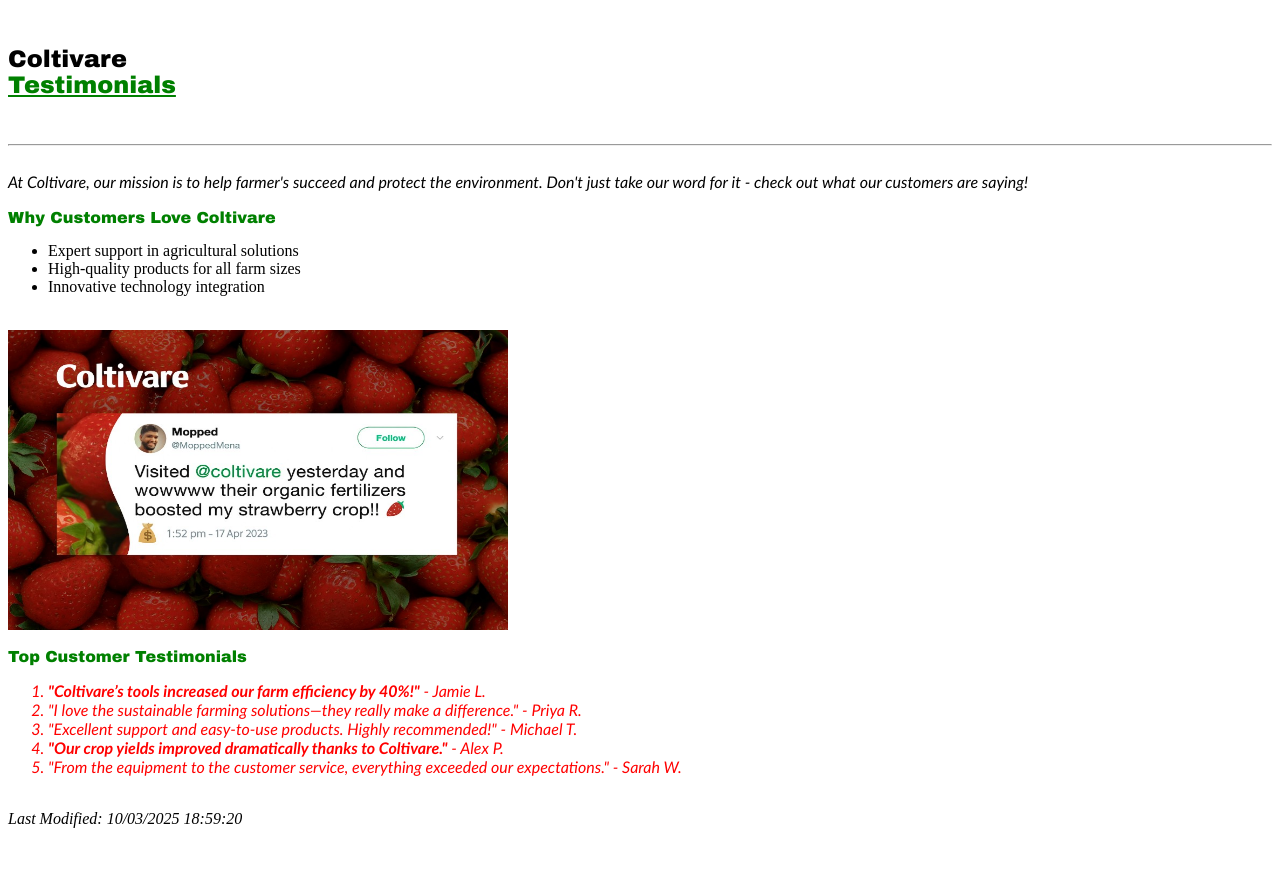
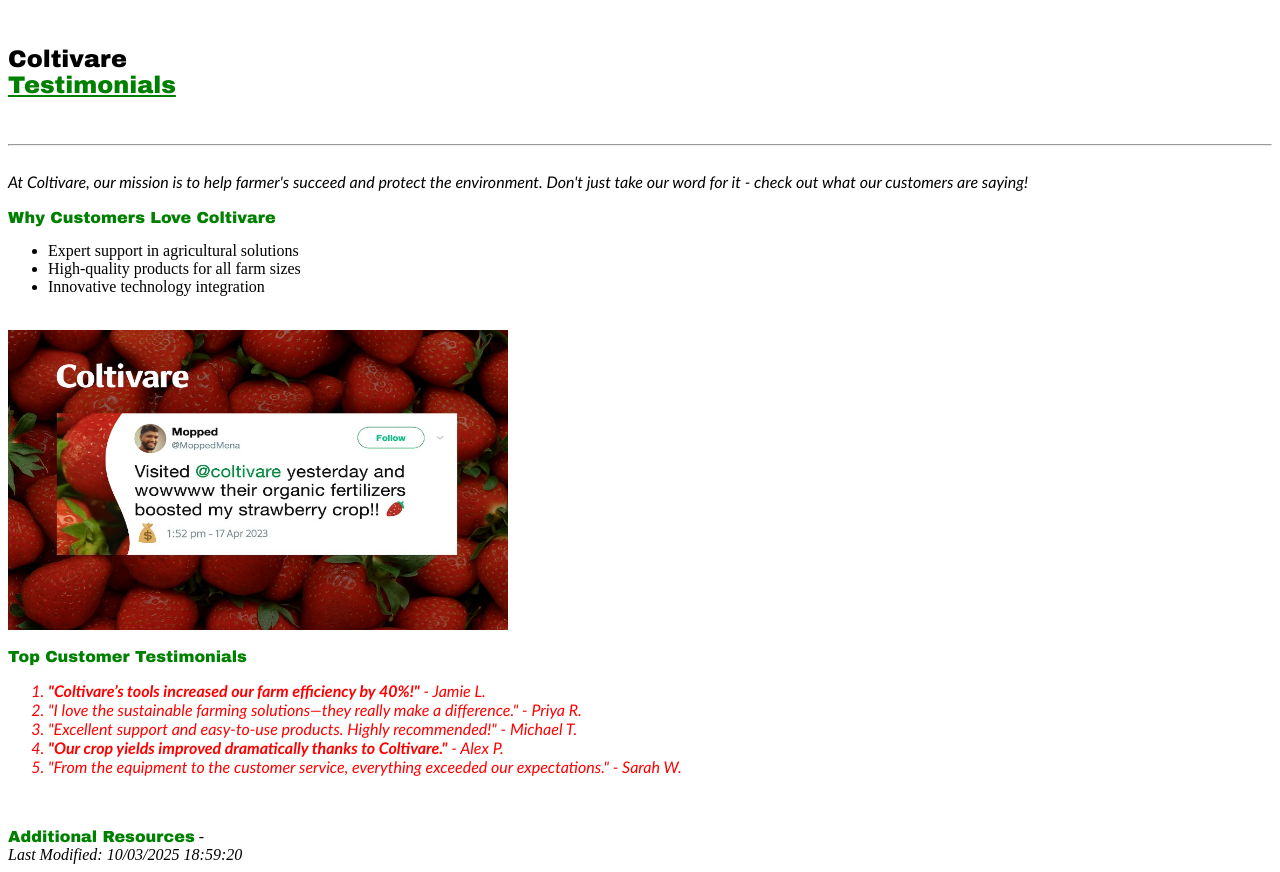
Before and after one commit to azachor/azachor.github.io, a plain HTML site: page index.html in a window 1280 px wide. Before the commit the page ends 836 px from the top, so only its background shows below. Drawn offline with Linux system fonts and the light colour scheme.

Commit message:
Update index.html

```diff
--- a/index.html
+++ b/index.html
@@ -34,6 +34,10 @@
             <li><i>"From the equipment to the customer service, everything exceeded our expectations."</i> - Sarah W.</li>
     </ol></i></font></font>
 <br>
+<br>
+    <font size = 3><b><font face="Arial Black"><font color="green">Additional Resources</font></font></b></font>
+    -
+<br>
  <i>Last Modified: <script>document.write(document.lastModified);</script></i>
 </body>
 </html>
```
